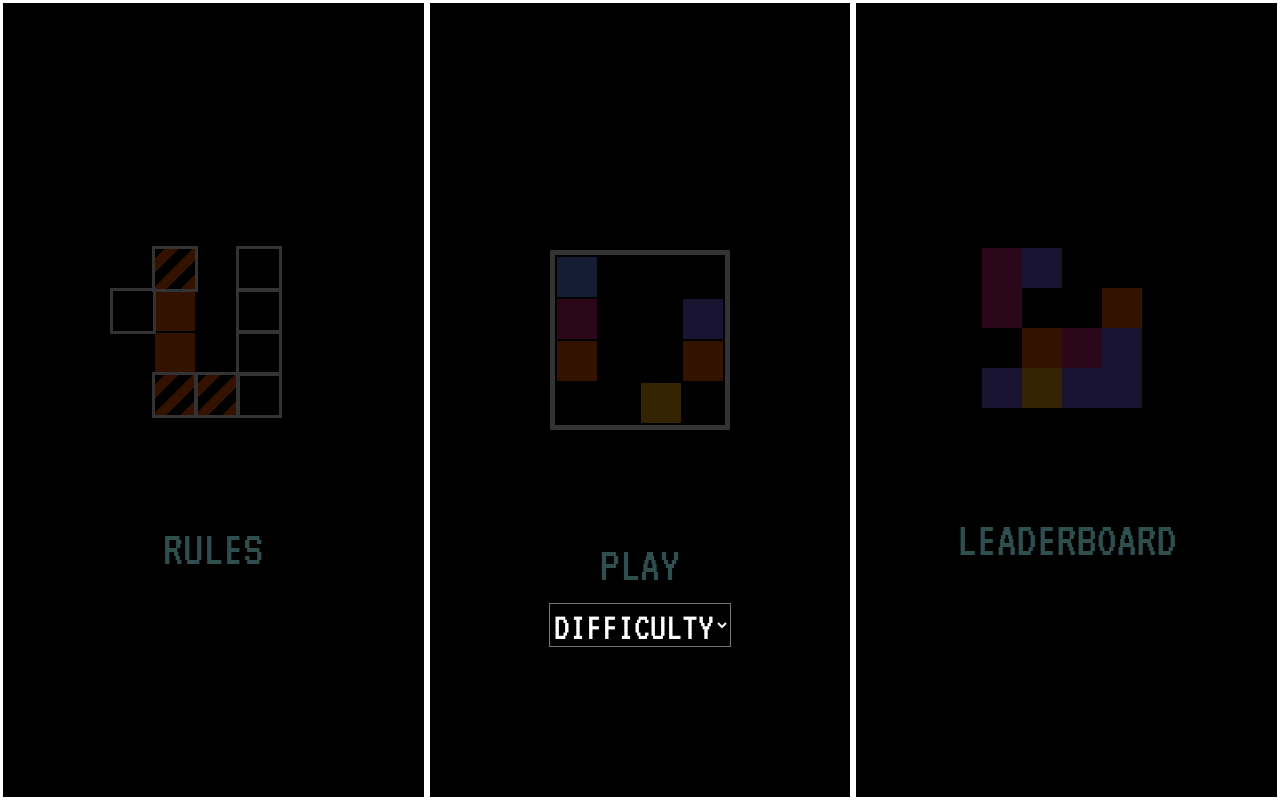
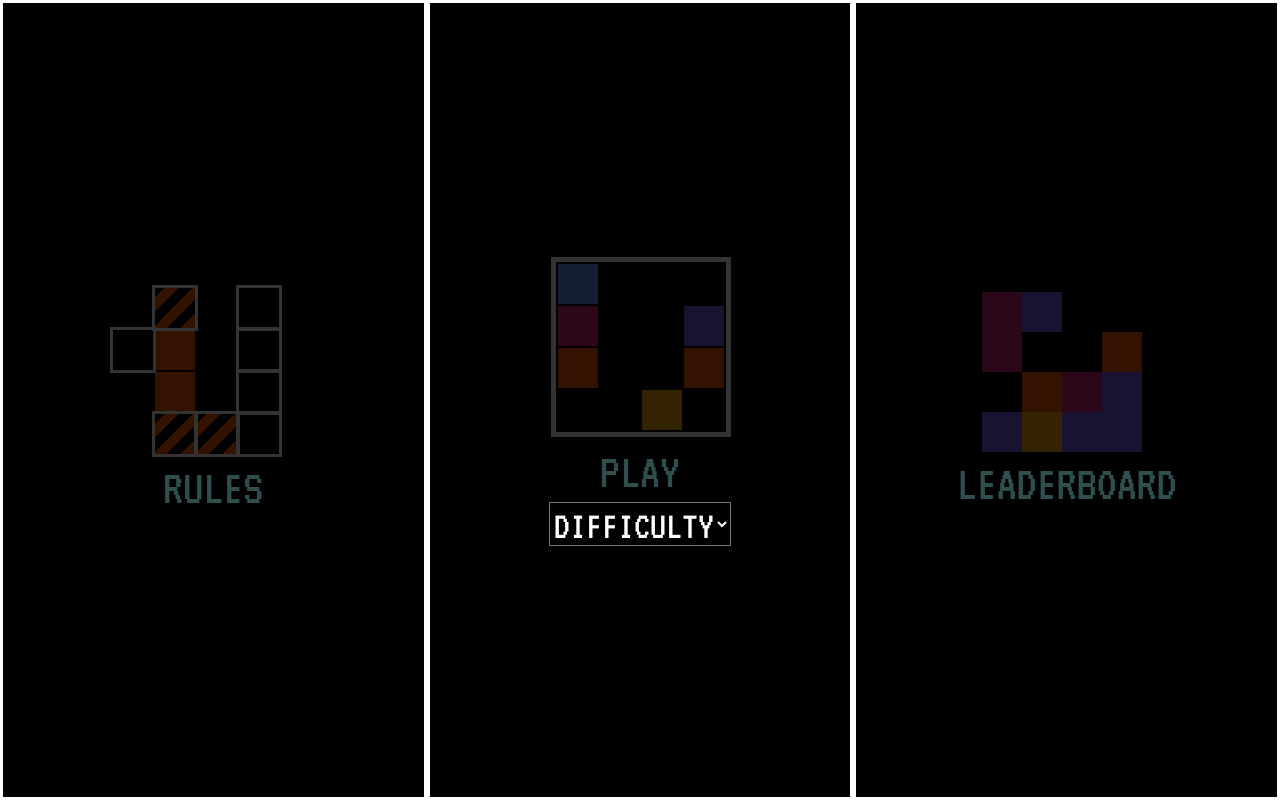
Before and after one commit to Haxinator/CITS3404OnlineDailyPuzzle, a Flask app: page / in a window 1280 px wide. Run offline with Flask 2, Linux system fonts and the light colour scheme.

Commit message:
homepage images reponsive

```diff
--- a/app/static/CascadingStyleSheets/homepage.css
+++ b/app/static/CascadingStyleSheets/homepage.css
@@ -12,11 +12,13 @@ select {
 
 img {
   opacity: 0.2;
+  margin: auto;
 }
 
 h1 {
-  padding-top: 100px;
+  /* padding-top: 100px; */
   font-size: 50px;
+  margin: auto;
 }
 
 a{
@@ -29,24 +31,23 @@ a:hover {
 a:hover img {
   opacity: 1;
 }
-
-article {
-  margin-top: 15vh;
-  padding-top: 15vh;
-  /* padding-bottom: 30vh; */
-}
-
 .warrior {
   background-color: black;
   border: 3px solid white;
+  display: flex;
+  justify-content: center;
 }
 .assassin {
   background-color: black;
   border: 3px solid white;
+  display: flex;
+  justify-content: center;
 }
 .mage {
   background-color: black;
   border: 3px solid white;
+  display: flex;
+  justify-content: center;
 }
 
 .row {
--- a/app/templates/HTML/homepage.html
+++ b/app/templates/HTML/homepage.html
@@ -6,23 +6,22 @@
 {% endblock %}
 
 {% block body %}
-<div class="logos row min-vh-100">
+<div class="logos row justify-content-center min-vh-100">
 
-    <div class="col-lg-4 col-sm-12 warrior min-vh-100">
+    <div class="col-lg-4 col-sm-12 warrior">
+        <div class="my-auto">
             <a href="/rules">
-            <article>
-                <img src="static/pictures/about.png" alt="" id="warrior_logo">
+                <img src="static/pictures/about.png" alt="Incorrect Puzzle" class="d-none d-md-block">
                 <h1 id="rules" class="logo_texts">RULES</h1>
-            </article>
             </a>
         </div>
+    </div>
 
-    <div class="col-lg-4 col-sm-12 assassin min-vh-100"">
+    <div class="col-lg-4 col-sm-12 assassin">
+        <div class="my-auto">
             <a href="/game">
-            <article>
-                <img src="static/pictures/play.png" alt="" id="assassin_logo">
+                <img src="static/pictures/play.png" alt="Puzzle in progress" class="d-none d-md-block">
                 <h1 id="play" class="logo_texts">PLAY</h1>
-            </article>
             </a>
             <form action="">
                 <select name="" id="">
@@ -33,14 +32,15 @@
                 </select>
             </form>
         </div>
+    </div>
 
-    <div class="col-lg-4 col-sm-12 mage min-vh-100">
+    <div class="col-lg-4 col-sm-12 mage">
+        <div class="my-auto">
             <a href="/stats">
-            <article>
-                <img src="static/pictures/stat.png" alt="" id="magic_staff_logo">
+                <img src="static/pictures/stat.png" alt="Finished puzzle" class="d-none d-md-block">
                 <h1 id="leaderboard" class="logo_texts">LEADERBOARD</h1>
-            </article>
             </a>
+        </div>
     </div>
 
 </div>
```
Lines whose indentation alone changed are shown as unchanged.
